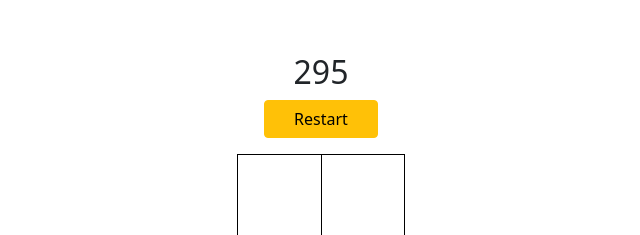
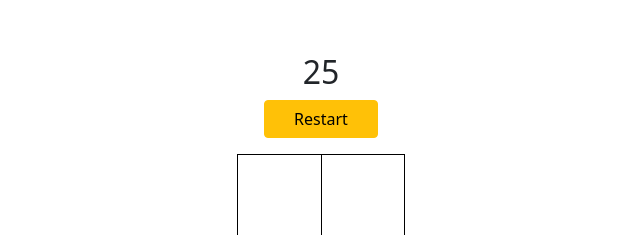
Before and after one commit to pritkathrotiya/Remember-Square-BrainGame, a plain HTML site: page index.html in a window 1280 px wide. Shown: the part 195-430 px from the top of the page, 319-959 px from the left. Drawn offline with nearby package versions, Linux system fonts and the light colour scheme.

Commit message:
update v2

```diff
--- a/index.html
+++ b/index.html
@@ -2,7 +2,7 @@
 <html>
 <head>
 	<meta charset="utf-8">
-	<title>Kuku Kube By Prit Kathrotiya</title>
+	<title>Remember Square By Prit Kathrotiya</title>
 	<link rel="stylesheet" type="text/css" href="style.css">
 	<link href="https://cdn.jsdelivr.net/npm/bootstrap@5.0.2/dist/css/bootstrap.min.css" rel="stylesheet">
 	<meta name="viewport" content="width=device-width, initial-scale=1">
--- a/script.js
+++ b/script.js
@@ -1,6 +1,6 @@
 var row = 1;
 var score=0;
-var timer=300;
+var timer=30;
 var divider=1;
 var count=0;
 var total=((row+1)*(row+1));
@@ -17,7 +17,7 @@ window.onload= function () {
 function reduceTimer(){
 	document.getElementById('timer').innerHTML=timer;
 	timer--;
-	if(timer==295){
+	if(timer==25){
 		enableClick();
 	}
 	if(timer<0) {
@@ -87,7 +87,7 @@ function btnClick(x) {
 			total=((row+1)*(row+1));
 			create_table(row);
 			count=0;
-			timer=300;
+			timer=30;
 			score++;
 		}
 	}
```
